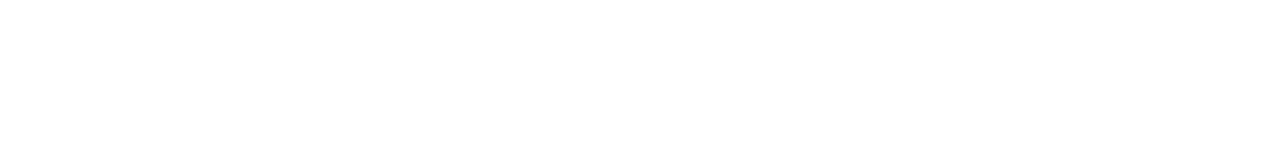
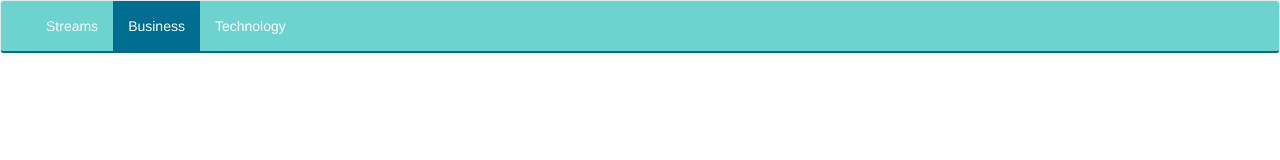
Before and after one commit to BenTostevin/Sparta-Bootstrap-Homework, a plain HTML site: page pages/Business.html in a window 1280 px wide. Drawn offline with Linux system fonts and the light colour scheme.

Commit message:
added colours to tab on navbar

```diff
--- a/css/custom.css
+++ b/css/custom.css
@@ -0,0 +1,23 @@
+.navbar {
+  background: #6DD3CE;
+  border-bottom: 2px solid #006E90;
+}
+
+.navbar-default .navbar-nav > .active > a {
+  background-color: #006E90;
+  color: white;
+}
+
+.navbar-default .navbar-nav  li  a {
+  color: white;
+}
+
+.nav header {
+  color: #B95F89;
+}
+
+
+
+
+
+/* #B95F89 pink */
--- a/pages/Business.html
+++ b/pages/Business.html
@@ -0,0 +1,36 @@
+<!DOCTYPE html>
+<html lang="en">
+<head>
+  <meta charset="UTF-8">
+  <meta name="viewport" content="width=device-width, initial-scale=1.0">
+  <meta http-equiv="X-UA-Compatible" content="ie=edge">
+  <title>Document</title>
+  <script src="../js/jquery-3.3.1.min.js" charset="utf-8"></script>
+  <script src="../css/bootstrap-3.3.7-dist/js/bootstrap.js" charset="utf-8"></script>
+  <link rel="stylesheet" href="../css/bootstrap-3.3.7-dist/css/bootstrap.css">
+  <link rel="stylesheet" href="../css/custom.css">
+</head>
+<body>
+
+  <!-- Navbar starts -->
+  <nav class="navbar navbar-default">
+    <div class="container-fluid">
+      <div class="collapse navbar-collapse" id="bs-example-navbar-collapse-1">
+        <ul class="nav navbar-nav">
+          <li>
+            <a href="../index.html">Streams</a>
+          </li>
+          <li class="active">
+            <a href="Business.html">Business</a>
+          </li>
+          <li>
+            <a href="Technology.html">Technology</a>
+          </li>
+        </ul>
+      </div>
+    </div>
+  </nav>
+  <!-- Navbar finishes -->
+
+</body>
+</html>
```
Also changed, not shown: index.html (+5 -1 lines), pages/Technology.html (+36 -0 lines).
